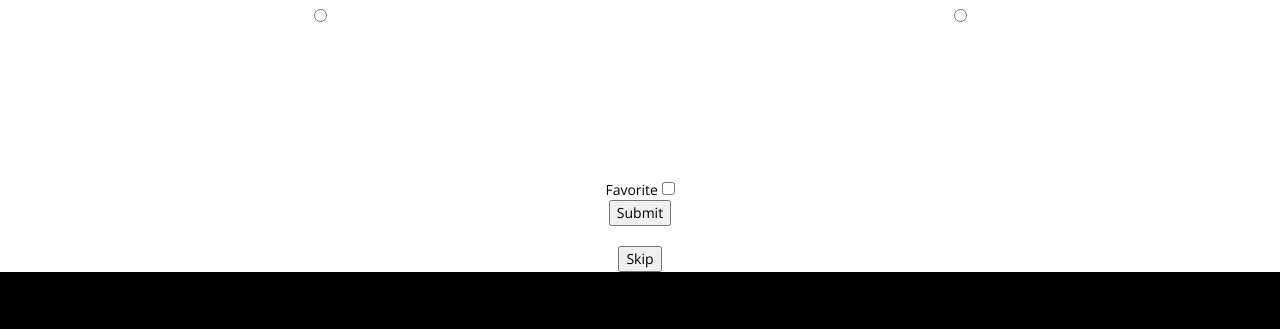
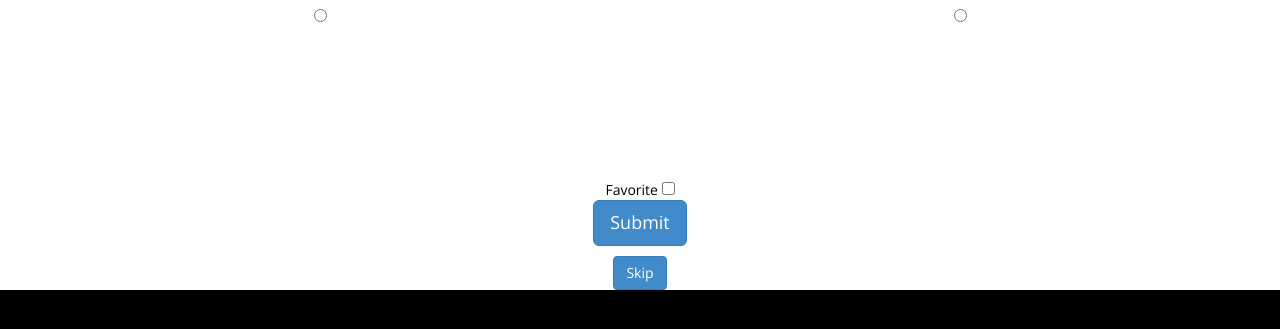
Before and after one commit to joshperline/squabble-app, a Python web app: template templates/judge.html in a window 1280 px wide. Shown: the part 294-623 px from the top of the page. Run offline with Jinja, Linux system fonts and the light colour scheme; the template is opened without the code that fills it, so the values that code supplies are empty; some libraries are stand-ins or nearby versions.

Commit message:
cool buttons

```diff
--- a/main.py
+++ b/main.py
@@ -106,17 +106,12 @@ class ThanksHandler(Handler):
 class JudgeHandler(Handler):
     def get(self):
         #TODO: Get best question/random, existing
-<<<<<<< HEAD
-        p = db.GqlQuery("SELECT * FROM Argument ORDER BY rating DESC")[0]
-        self.redirect('judge/%s', str(p.key().id()))
-=======
         args = db.GqlQuery("SELECT * FROM Argument ORDER BY created DESC")
         for arg in args:
             a = arg
             break
         url = 'judge/' + str(a.key().id())
         self.redirect(url)
->>>>>>> 6e67dd53ff17809b22f0f910c987e28b7f4289f8
 
 class PlayHandler(Handler):
     def __init__(self, x, y):
@@ -126,7 +121,6 @@ class PlayHandler(Handler):
     def get(self, arg_id):
         key = db.Key.from_path('Argument', int(arg_id))
         self.arg = arg = db.get(key)
-        #FUCKKKKKKKKKKKKKKK
         if not arg:
             self.error(404)
             return
--- a/templates/argument.html
+++ b/templates/argument.html
@@ -87,7 +87,7 @@
                         <br>
                     </div>
                     <div id="clear"></div>
-                    <button type="submit" name="submit">Take This to Court</button>
+                    <p><a href="../" class="btn btn-primary btn-lg" role="button" name = "submit">Take this to court</a></p>
                     <div class="error">{{error}}</div>
                 </div>
             </form>
--- a/templates/judge.html
+++ b/templates/judge.html
@@ -92,10 +92,8 @@
             Favorite
             <input type="checkbox" name="favorite">
         </form>
-        <button type="submit" name="submit">Submit</button>
-        <br>
-        <br>
-        <button type="submit" name="submit">Skip</button>
+        <p><a href="../" class="btn btn-primary btn-lg" role="button" name = "submit">Submit</a></p>
+        <p><a href="./judge" class="btn btn-primary btn" role="button" name = "skip">Skip</a></p>
     </div>
 
     <!-- jQuery (necessary for Bootstrap's JavaScript plugins) -->
```
Also changed, not shown: templates/index.html (line endings or trailing spaces).
